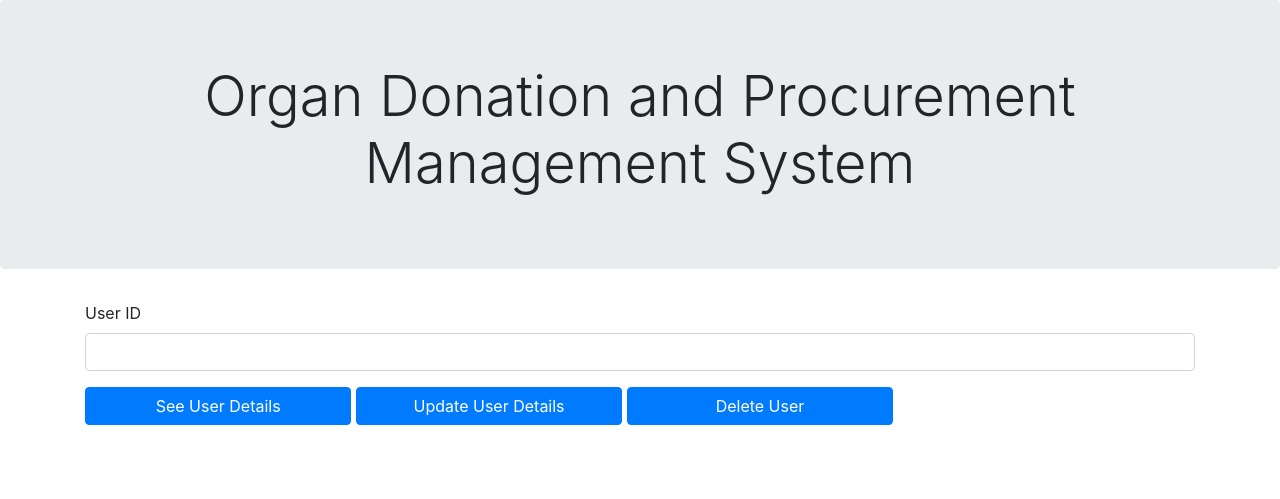
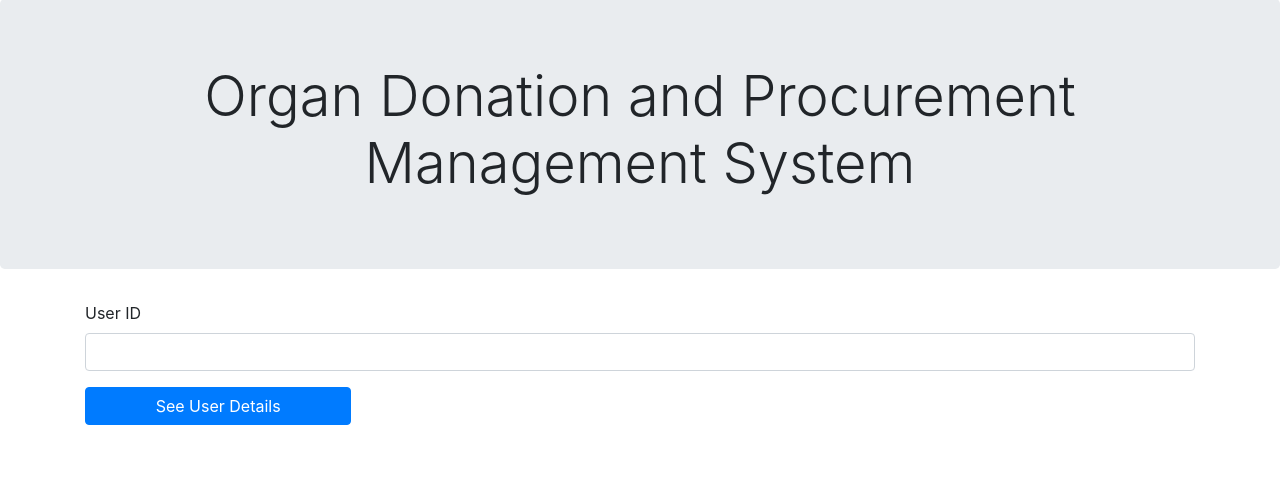
Before and after one commit to mithulcb/book_store, a Flask app: page /search_detail in a window 1280 px wide. Shown: the part 55-554 px from the top of the page. Run offline with Flask 2, Linux system fonts and the light colour scheme; the visitor is signed in with stand-in values (Sample User, id 1); some libraries are stand-ins or nearby versions.

Commit message:
final ig

```diff
--- a/templates/search_detail.html
+++ b/templates/search_detail.html
@@ -35,8 +35,6 @@
 			<input type="number" name="User_ID" class="form-control">
 		</div>
 		<button class = "btn btn-primary" type="submit" style="width:24%;" name="show">See User Details</button>
-		<button class = "btn btn-primary" type="submit" style="width:24%;" name="update">Update User Details</button>
-		<button class = "btn btn-primary" type="submit" style="width:24%;" name="delete">Delete User</button>
 	</form>
 	</body>
 </html>
```
